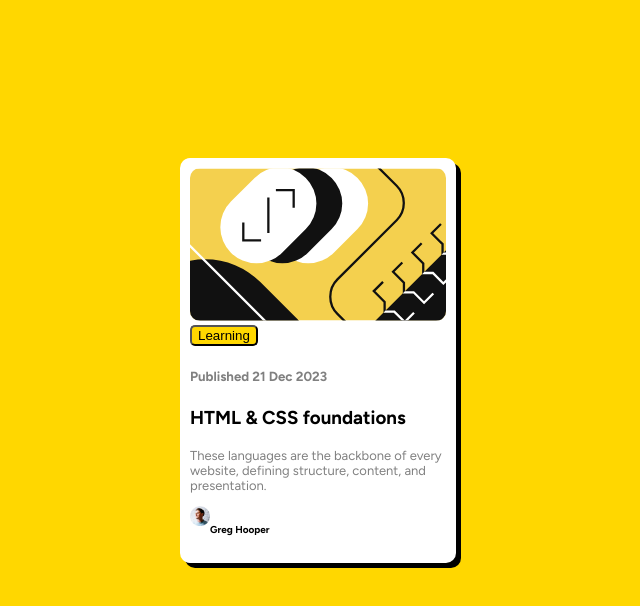
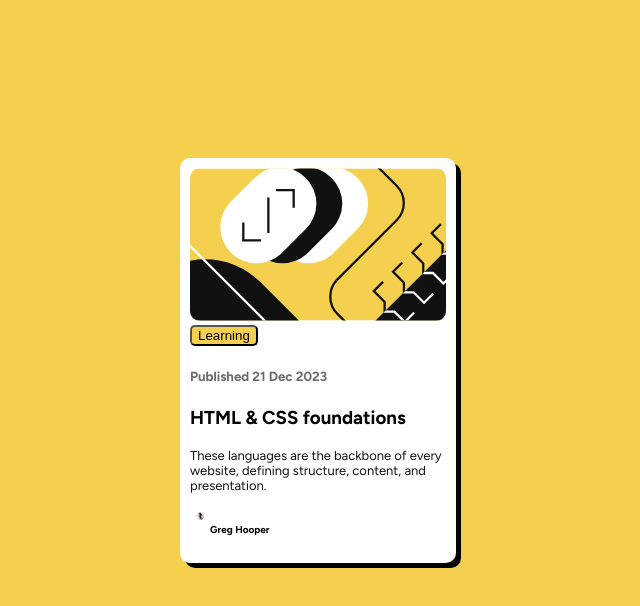
Before and after one commit to osuulola/blog-preview, a plain HTML site: page index.html in a window 1280 px wide. Shown: the whole page, without its empty margins (322-962 px from the left). Drawn offline with Linux system fonts and the light colour scheme.

Commit message:
Update style.css

```diff
--- a/style.css
+++ b/style.css
@@ -1,11 +1,11 @@
 body {
-    background-color: gold;
+    background-color:hsl(47, 88%, 63%);
     font-family: 'Figtree';
     padding: 150px;
 
 }
 .container {
-    background-color: white;
+    background-color: hsl(0, 0%, 100%);
     border-radius: 10px;
     width: 20vw;
     margin: 0 auto;
@@ -17,13 +17,14 @@ body {
     border-radius: 10px;
 }
 button {
-    background-color: gold;
+    background-color:hsl(47, 88%, 63%);
     border-radius: 5px;
 }
-h5, p {
-    color:grey
+h5 {
+    color:hsl(0, 0%, 42%);
 }
 p{
+    color:hsl(0, 0%, 7%);
     font-size: small;
 }
 .footer{
@@ -33,3 +34,6 @@ p{
     color: black;
     font-size:x-small;
 }
+.footer img {
+    transform: scale(0.4);
+}
```
